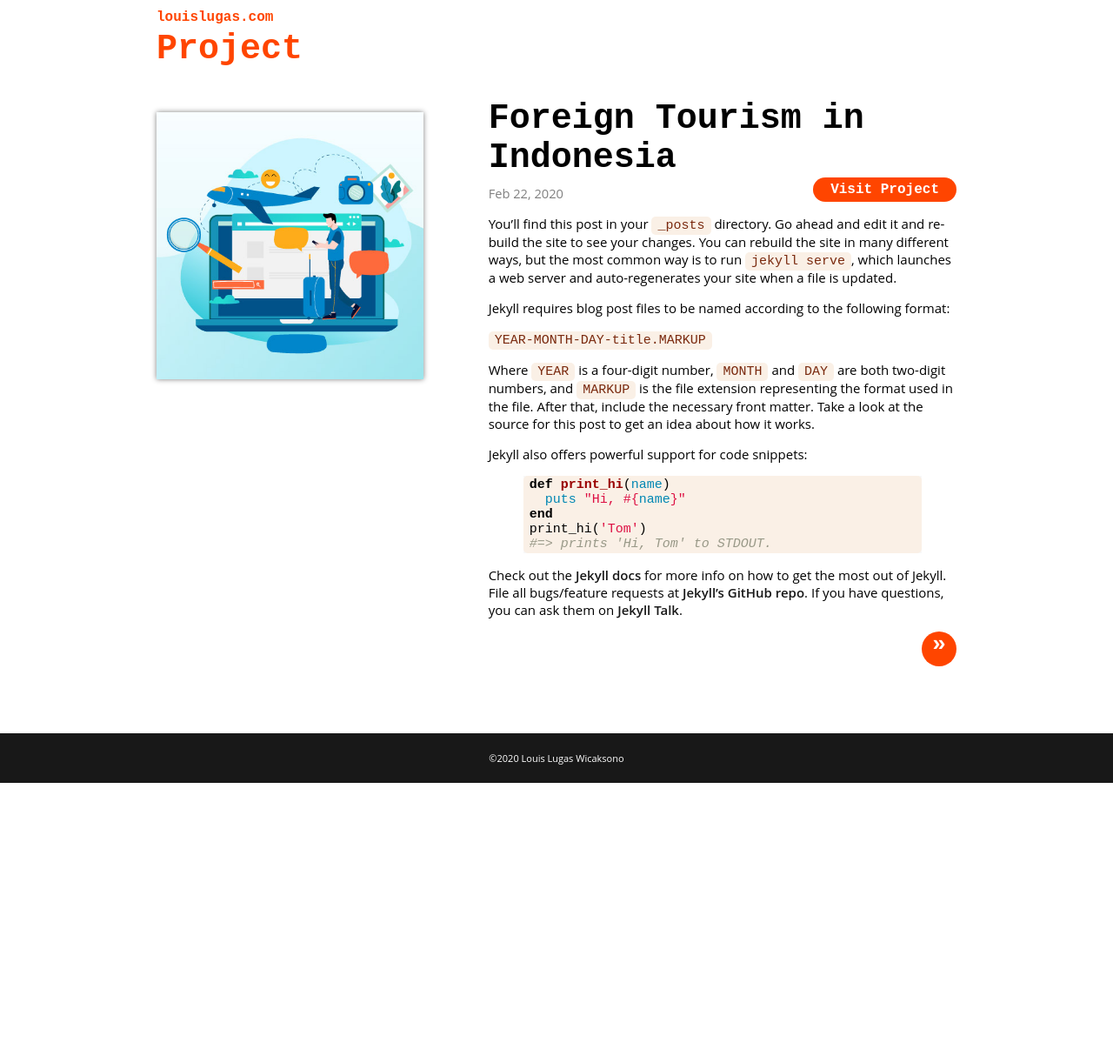
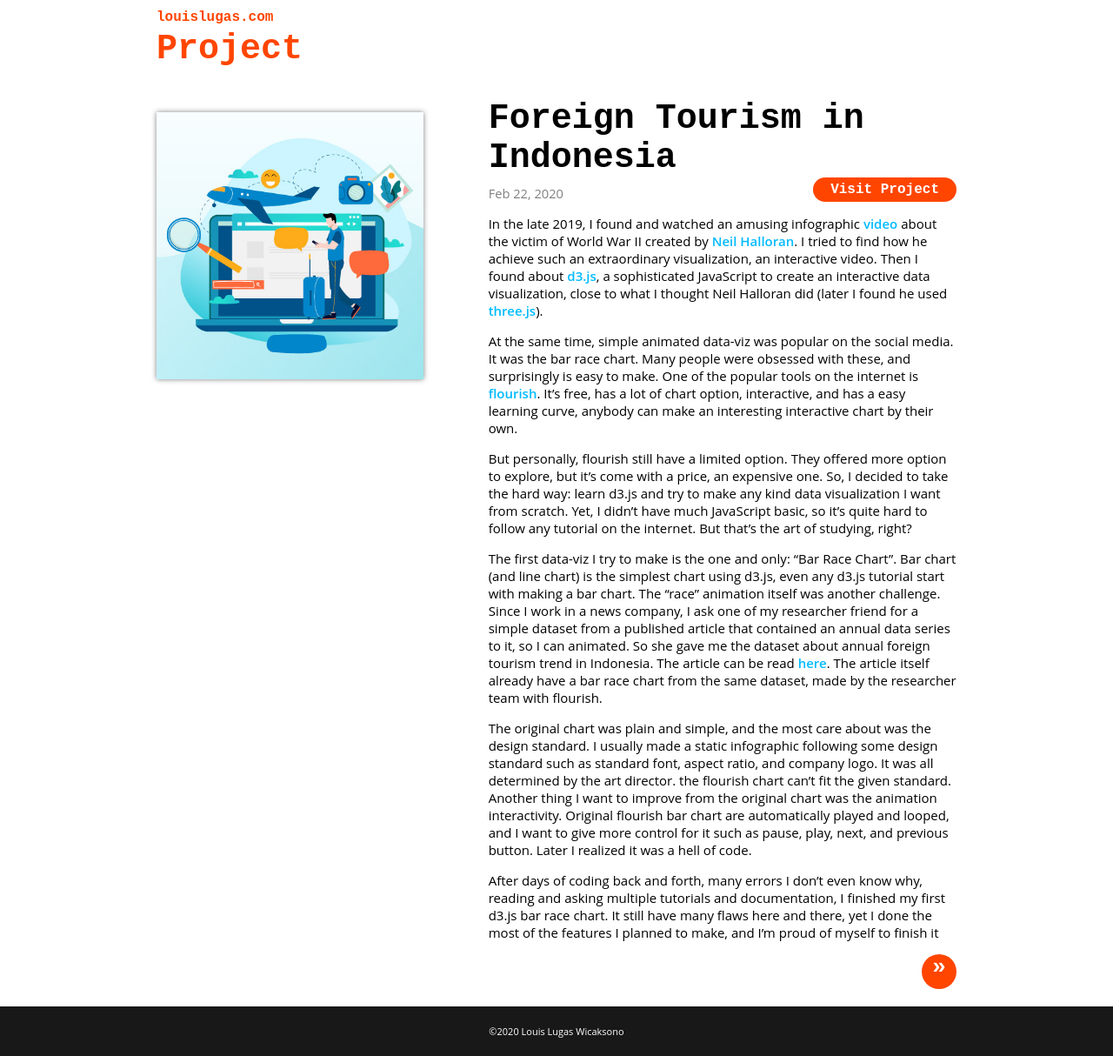
Before and after one commit to louislugas/louislugas.github.io, a Jekyll site: the page built from _posts/2020-02-22-foreign-tourism-in-indonesia.md, in a window 1280 px wide. Shown: the whole page at 87% size. Built offline with Jekyll 4.4.1, drawn with Linux system fonts in a browser that asks for light colours; before the commit the page ends 900 px from its top, so only the background shows below that.

Commit message:
Edit post foreign tourism

```diff
--- a/_posts/2020-02-22-foreign-tourism-in-indonesia.md
+++ b/_posts/2020-02-22-foreign-tourism-in-indonesia.md
@@ -8,26 +8,22 @@ link: /foreign-tourism/
 workfolder: /projects/wisata
 image: header-wisman-03.jpg
 ---
-You’ll find this post in your `_posts` directory. Go ahead and edit it and re-build the site to see your changes. You can rebuild the site in many different ways, but the most common way is to run `jekyll serve`, which launches a web server and auto-regenerates your site when a file is updated.
 
-Jekyll requires blog post files to be named according to the following format:
+In the late 2019, I found and watched an amusing infographic [video][video-fallen] about the victim of World War II created by [Neil Halloran][neil-halloran]. I tried to find how he achieve such an extraordinary visualization, an interactive video. Then I found about [d3.js][d3], a sophisticated JavaScript to create an interactive data visualization, close to what I thought Neil Halloran did (later I found he used [three.js][three]).
 
-`YEAR-MONTH-DAY-title.MARKUP`
+At the same time, simple animated data-viz was popular on the social media. It was the bar race chart. Many people were obsessed with these, and surprisingly is easy to make. One of the popular tools on the internet is [flourish][flourish]. It's free, has a lot of chart option, interactive, and has a easy learning curve, anybody can make an interesting interactive chart by their own.
 
-Where `YEAR` is a four-digit number, `MONTH` and `DAY` are both two-digit numbers, and `MARKUP` is the file extension representing the format used in the file. After that, include the necessary front matter. Take a look at the source for this post to get an idea about how it works.
+But personally, flourish still have a limited option. They offered more option to explore, but it's come with a price, an expensive one. So, I decided to take the hard way: learn d3.js and try to make any kind data visualization I want from scratch. Yet, I didn't have much JavaScript basic, so it's quite hard to follow any tutorial on the internet. But that's the art of studying, right?
 
-Jekyll also offers powerful support for code snippets:
+The first data-viz I try to make is the one and only: "Bar Race Chart". Bar chart (and line chart) is the simplest chart using d3.js, even any d3.js tutorial start with making a bar chart. The "race" animation itself was another challenge. Since I work in a news company, I ask one of my researcher friend for a simple dataset from a published article that contained an annual data series to it, so I can animated. So she gave me the dataset about annual foreign tourism trend in Indonesia. The article can be read [here][article]. The article itself already have a bar race chart from the same dataset, made by the researcher team with flourish.
 
-{% highlight ruby %}
-def print_hi(name)
-  puts "Hi, #{name}"
-end
-print_hi('Tom')
-#=> prints 'Hi, Tom' to STDOUT.
-{% endhighlight %}
+The original chart was plain and simple, and the most care about was the design standard. I usually made a static infographic following some design standard such as standard font, aspect ratio, and company logo. It was all determined by the art director. the flourish chart can't fit the given standard. Another thing I want to improve from the original chart was the animation interactivity. Original flourish bar chart are automatically played and looped, and I want to give more control for it such as pause, play, next, and previous button. Later I realized it was a hell of code.
 
-Check out the [Jekyll docs][jekyll-docs] for more info on how to get the most out of Jekyll. File all bugs/feature requests at [Jekyll’s GitHub repo][jekyll-gh]. If you have questions, you can ask them on [Jekyll Talk][jekyll-talk].
+After days of coding back and forth, many errors I don't even know why, reading and asking multiple tutorials and documentation, I finished my first d3.js bar race chart. It still have many flaws here and there, yet I done the most of the features I planned to make, and I'm proud of myself to finish it
 
-[jekyll-docs]: https://jekyllrb.com/docs/home
-[jekyll-gh]:   https://github.com/jekyll/jekyll
-[jekyll-talk]: https://talk.jekyllrb.com/
+[video-fallen]: https://www.youtube.com/watch?v=DwKPFT-RioU&t=55s
+[neil-halloran]: https://twitter.com/neilhalloran?lang=en
+[d3]: https://d3js.org/
+[three]: https://threejs.org/
+[flourish]: https://flourish.studio/
+[article]: https://tirto.id/kunjungan-wisman-malaysia-paling-banyak-inggris-paling-royal-ehKV
--- a/_sass/_variables.scss
+++ b/_sass/_variables.scss
@@ -2,6 +2,7 @@ $primary-font: 'Source Code Pro', monospace;
 $secondary-font: 'Open Sans', sans-serif;
 $primary-color: orangered;
 $secondary-color: white;
+$hyperlink: #00baff;
 $gray: gray;
 $black: #181818;
 $s-xs-1:320px;
--- a/_sass/main.scss
+++ b/_sass/main.scss
@@ -61,7 +61,7 @@ h3 {
 
 a {
     text-decoration: none;
-    color: $black;
+    color: $hyperlink;
     font-weight: 600;
 }
 
```
